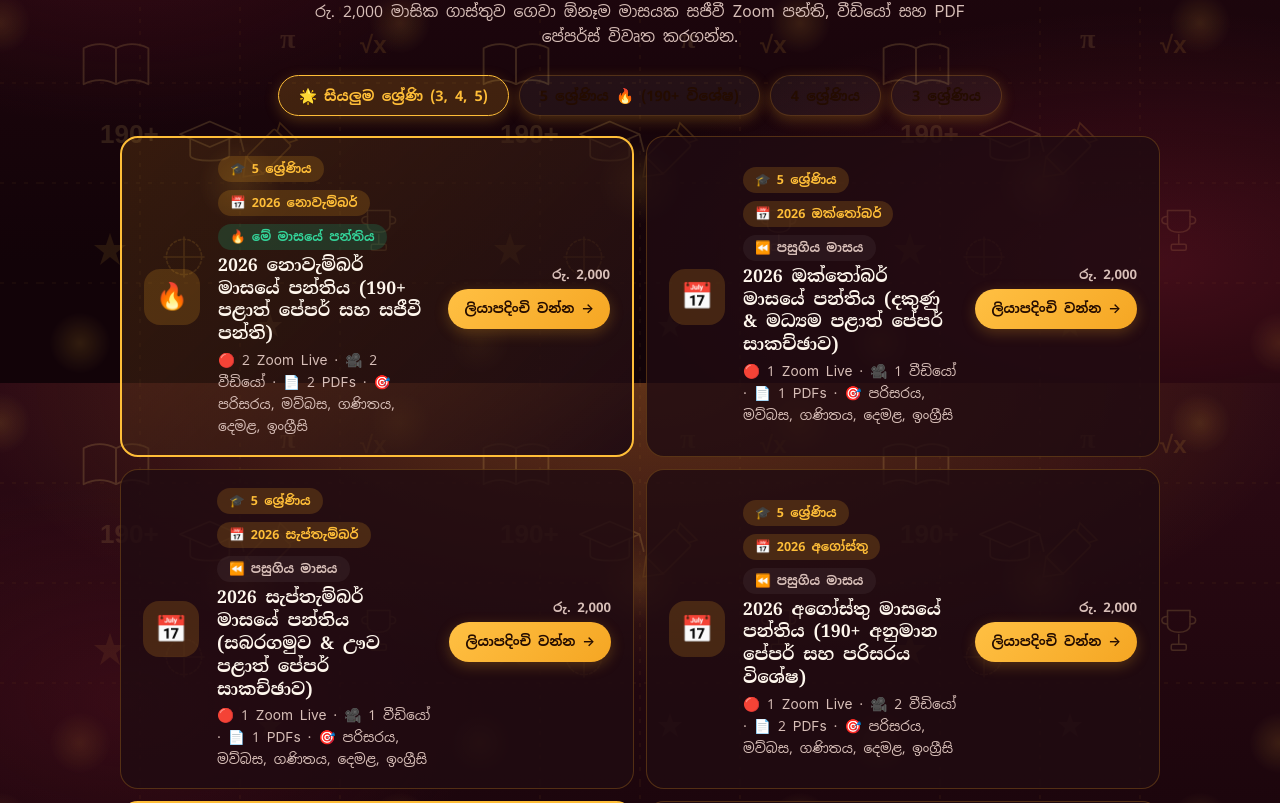
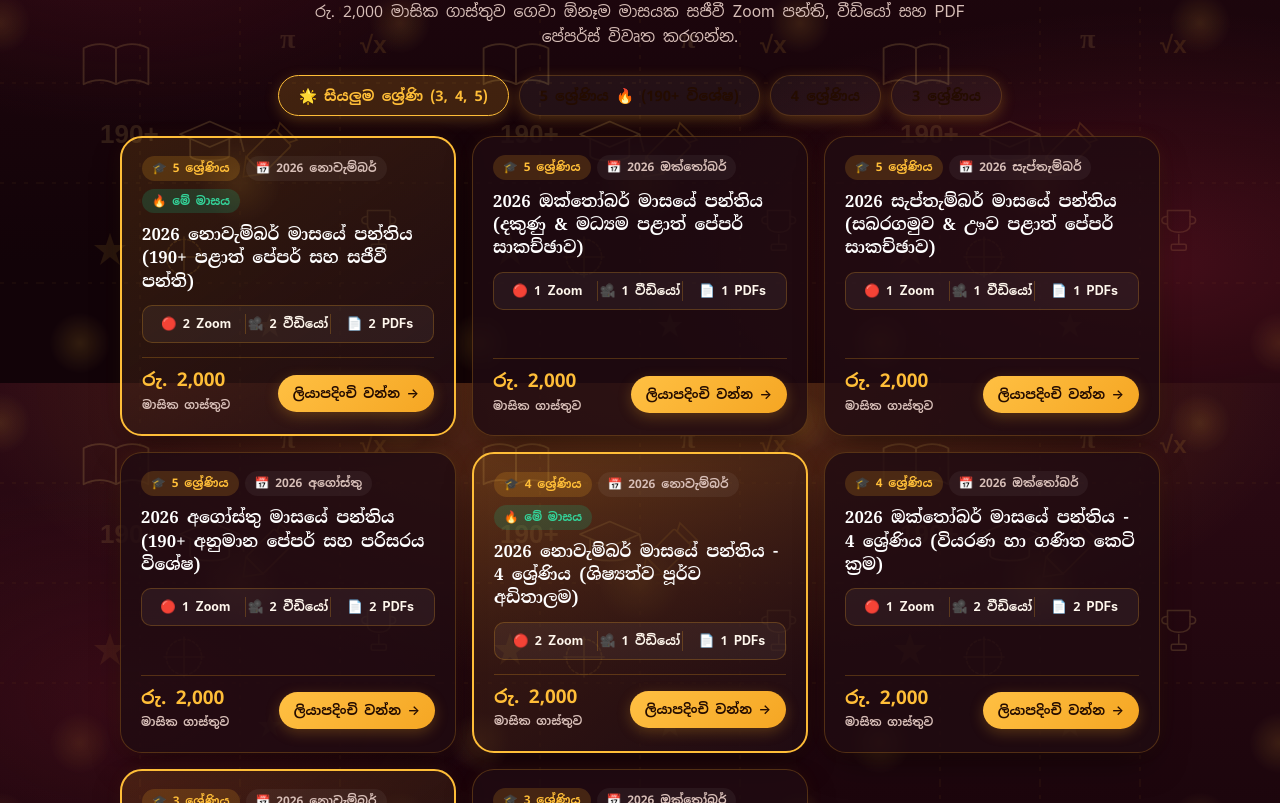
Before and after one commit to rashankawishka91-boop/Paha_Dinanana_Hapannu, a Next.js app: page / in a window 1280 px wide. Shown: the part 2017-2820 px from the top of the page. Built offline with nearby package versions, Linux system fonts and the light colour scheme; no server answers; the database is empty.

Commit message:
style(home): redesign monthly classes list into clean symmetrical cards

```diff
--- a/app/page.js
+++ b/app/page.js
@@ -1143,7 +1143,14 @@ export default function Home() {
         )}
 
         {filteredFolders.length ? (
-          <div style={{ display: "grid", gridTemplateColumns: "repeat(auto-fit, minmax(400px, 1fr))", gap: "12px" }}>
+          <div
+            style={{
+              display: "grid",
+              gridTemplateColumns: "repeat(auto-fill, minmax(310px, 1fr))",
+              gap: "16px",
+              alignItems: "stretch"
+            }}
+          >
             {filteredFolders.map(f => {
               const status = getFolderStatus(f.id);
               const isUnlocked = status === "approved";
@@ -1156,57 +1163,115 @@ export default function Home() {
               return (
                 <article
                   key={f.id}
-                  className={`clean-row ${f.isCurrentMonth ? "cur" : ""}`}
+                  className="clean-card"
+                  style={{
+                    border: f.isCurrentMonth ? "2px solid var(--h-gold)" : "1px solid var(--h-line)",
+                    padding: "18px 20px",
+                    display: "flex",
+                    flexDirection: "column",
+                    justifyContent: "space-between",
+                    gap: "14px",
+                    background: f.isCurrentMonth
+                      ? isLight
+                        ? "linear-gradient(145deg, #fffdf9, #fff7e6)"
+                        : "linear-gradient(145deg, rgba(245, 166, 35, 0.14), rgba(32, 11, 18, 0.95))"
+                      : "var(--h-panel)"
+                  }}
                 >
-                  <div className="clean-ic">
-                    {f.isCurrentMonth ? "🔥" : isUnlocked ? "✓" : "📅"}
-                  </div>
-
                   <div>
-                    <div style={{ display: "flex", gap: "8px", alignItems: "center", flexWrap: "wrap", marginBottom: "4px" }}>
-                      <span className="clean-pill gold">
-                        🎓 {isSi ? `${f.grade} ශ්‍රේණිය` : `Grade ${f.grade}`}
-                      </span>
-                      <span className="clean-pill gold">
-                        📅 {f.month || (isSi ? "මාසික පන්තිය" : "Monthly Class")}
-                      </span>
+                    {/* Top Row: Grade + Month + Status */}
+                    <div
+                      style={{
+                        display: "flex",
+                        justifyContent: "space-between",
+                        alignItems: "center",
+                        gap: "8px",
+                        flexWrap: "wrap",
+                        marginBottom: "10px"
+                      }}
+                    >
+                      <div style={{ display: "flex", gap: "6px", alignItems: "center", flexWrap: "wrap" }}>
+                        <span className="clean-pill gold" style={{ fontSize: "0.74rem", padding: "3px 10px" }}>
+                          🎓 {isSi ? `${f.grade} ශ්‍රේණිය` : `Grade ${f.grade}`}
+                        </span>
+                        <span className="clean-pill sub" style={{ fontSize: "0.74rem", padding: "3px 10px" }}>
+                          📅 {f.month || (isSi ? "මාසික පන්තිය" : "Monthly")}
+                        </span>
+                      </div>
+
                       {f.isCurrentMonth ? (
-                        <span className="clean-pill ok">
-                          🔥 {isSi ? "මේ මාසයේ පන්තිය" : "Current Month"}
+                        <span className="clean-pill ok" style={{ fontSize: "0.72rem", padding: "3px 10px" }}>
+                          🔥 {isSi ? "මේ මාසය" : "Current"}
                         </span>
-                      ) : (
-                        <span className="clean-pill sub">
-                          ⏪ {isSi ? "පසුගිය මාසය" : "Previous Month"}
+                      ) : isStudent && isUnlocked ? (
+                        <span className="clean-pill ok" style={{ fontSize: "0.72rem", padding: "3px 10px" }}>
+                          ✓ {isSi ? "සක්‍රියයි" : "Active"}
                         </span>
-                      )}
-
-                      {isStudent && (
-                        isUnlocked ? (
-                          <span className="clean-pill ok">
-                            ✓ {isSi ? "සක්‍රියයි (Active)" : "Unlocked"}
-                          </span>
-                        ) : isPending ? (
-                          <span className="clean-pill gold">
-                            ⏳ {isSi ? "පරීක්ෂා වෙමින්" : "Pending"}
-                          </span>
-                        ) : null
-                      )}
+                      ) : isStudent && isPending ? (
+                        <span className="clean-pill gold" style={{ fontSize: "0.72rem", padding: "3px 10px" }}>
+                          ⏳ {isSi ? "පරීක්ෂාවට" : "Pending"}
+                        </span>
+                      ) : null}
                     </div>
 
-                    <h3 style={{ fontSize: "1.1rem", color: "var(--h-ink)", margin: "0 0 4px", fontWeight: 700 }}>
+                    {/* Class Name */}
+                    <h3
+                      style={{
+                        fontSize: "1.04rem",
+                        color: "var(--h-heading)",
+                        margin: "0 0 12px",
+                        fontWeight: 700,
+                        lineHeight: 1.4,
+                        minHeight: "44px"
+                      }}
+                    >
                       {f.name}
                     </h3>
 
-                    <div style={{ fontSize: "0.86rem", color: "var(--h-muted)" }}>
-                      🔴 {zCount || 2} Zoom Live · 🎥 {vCount || 2} {isSi ? "වීඩියෝ" : "Videos"} · 📄 {pCount || 2} PDFs · 🎯 {f.subjects}
+                    {/* Uniform 3-Item Resource Strip */}
+                    <div
+                      style={{
+                        display: "grid",
+                        gridTemplateColumns: "repeat(3, 1fr)",
+                        gap: "6px",
+                        background: "var(--h-panel2)",
+                        border: "1px solid var(--h-line)",
+                        borderRadius: "10px",
+                        padding: "8px 10px",
+                        textAlign: "center",
+                        fontSize: "0.78rem",
+                        fontWeight: 700,
+                        color: "var(--h-ink)"
+                      }}
+                    >
+                      <div>🔴 {zCount || 2} Zoom</div>
+                      <div style={{ borderLeft: "1px solid var(--h-line)", borderRight: "1px solid var(--h-line)" }}>
+                        🎥 {vCount || 2} {isSi ? "වීඩියෝ" : "Videos"}
+                      </div>
+                      <div>📄 {pCount || 2} PDFs</div>
                     </div>
                   </div>
 
-                  <div className="clean-row-act" style={{ textAlign: "right", minWidth: "160px" }}>
-                    <div style={{ fontSize: "0.82rem", color: "var(--h-muted)", marginBottom: "4px", fontWeight: 700 }}>
-                      {isSi ? `රු. ${(f.price || 2000).toLocaleString()}` : `Rs. ${(f.price || 2000).toLocaleString()}`}
-                      {isUnlocked ? (isSi ? " · ගෙවා ඇත" : " · paid") : ""}
+                  {/* Pinned Footer: Price + Action Button */}
+                  <div
+                    style={{
+                      display: "flex",
+                      justifyContent: "space-between",
+                      alignItems: "center",
+                      gap: "10px",
+                      paddingTop: "12px",
+                      borderTop: "1px solid var(--h-line)"
+                    }}
+                  >
+                    <div>
+                      <div style={{ fontSize: "1.18rem", fontWeight: 800, color: "var(--h-gold)", lineHeight: 1.1 }}>
+                        {isSi ? `රු. ${(f.price || 2000).toLocaleString()}` : `Rs. ${(f.price || 2000).toLocaleString()}`}
+                      </div>
+                      <small style={{ fontSize: "0.72rem", color: "var(--h-muted)", fontWeight: 600 }}>
+                        {isUnlocked ? (isSi ? "✓ ගෙවා ඇත" : "✓ Paid") : (isSi ? "මාසික ගාස්තුව" : "Monthly fee")}
+                      </small>
                     </div>
+
                     <Link
                       href={
                         me
@@ -1219,8 +1284,9 @@ export default function Home() {
                       }
                       className="btn"
                       style={{
-                        fontSize: "0.84rem",
-                        padding: "9px 16px"
+                        fontSize: "0.82rem",
+                        padding: "8px 15px",
+                        whiteSpace: "nowrap"
                       }}
                     >
                       {isUnlocked
```
